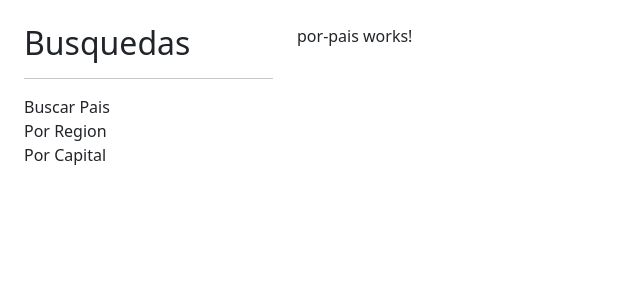
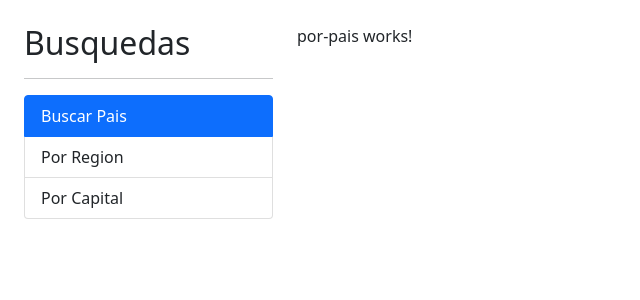
Before and after one commit to Jonathanmzd/AppBanderasNg, an Angular app: page / in a window 1280 px wide. Shown: the top 300 px of the page, without its empty margins (0-640 px from the left). Built offline with nearby package versions, Linux system fonts and the light colour scheme.

Commit message:
100. RouterLink

```diff
--- a/src/app/app.component.html
+++ b/src/app/app.component.html
@@ -3,9 +3,9 @@
     <h2>Busquedas</h2>
     <hr>
     <ul class="list-group">
-      <li class="list-group">Buscar Pais</li>
-      <li class="list-group">Por Region</li>
-      <li class="list-group">Por Capital</li>
+      <li routerLink="" routerLinkActive="active" [routerLinkActiveOptions]="{exact: true}" class="list-group-item">Buscar Pais</li>
+      <li routerLink="region" routerLinkActive="active" class="list-group-item">Por Region</li>
+      <li routerLink="capital" routerLinkActive="active" class="list-group-item">Por Capital</li>
     </ul>
   </div>
 
```
